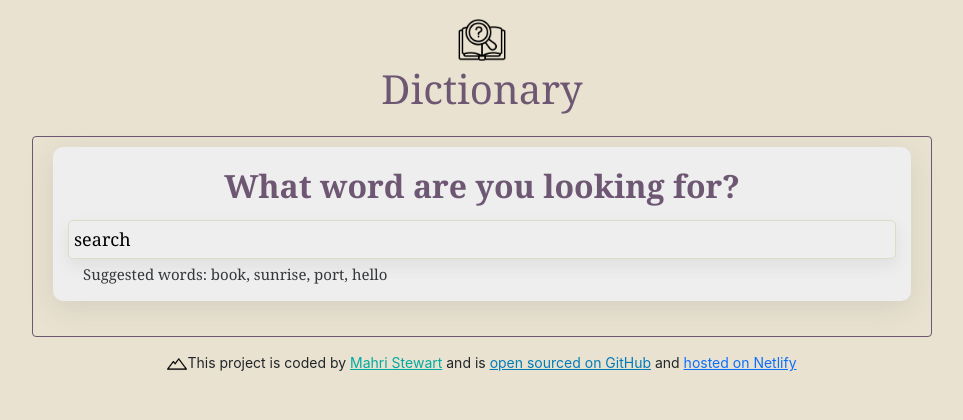
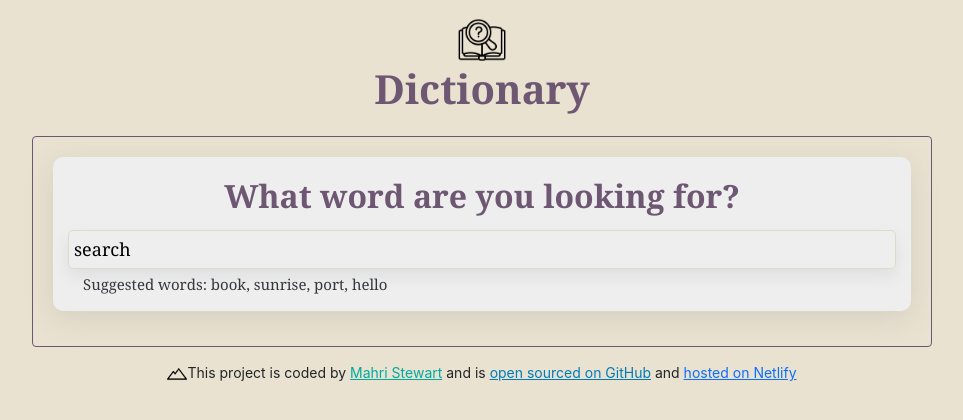
Before and after one commit to MahriScot/react_dictionary_project, a React (Create React App) app: page / in a window 1280 px wide. Shown: the top 420 px of the page, without its empty margins (158-1121 px from the left). Built offline with nearby package versions, Linux system fonts and the light colour scheme; no server answers.

Commit message:
header font

```diff
--- a/src/App.css
+++ b/src/App.css
@@ -6,7 +6,7 @@ body {
   border: 1px solid #6e5773;
   border-radius: 4px;
   margin: 10px auto 5px;
-  padding: 0 10px 10px;
+  padding: 10px;
   max-width: 900px;
 }
 
@@ -18,6 +18,10 @@ body {
   font-family: Georgia, "Times New Roman", Times, serif;
   font-weight: 600;
   line-height: 1.5;
+}
+h1 {
+  font-family: Georgia, "Times New Roman", Times, serif;
+  font-weight: 600;
 }
 
 main {
--- a/src/Photos.css
+++ b/src/Photos.css
@@ -1,5 +1,4 @@
 .Photos img {
   border-radius: 4px;
-  margin-bottom: 15px;
   box-shadow: rgba(100, 100, 111, 0.1) 0px 7px 15px 0px;
 }
```
